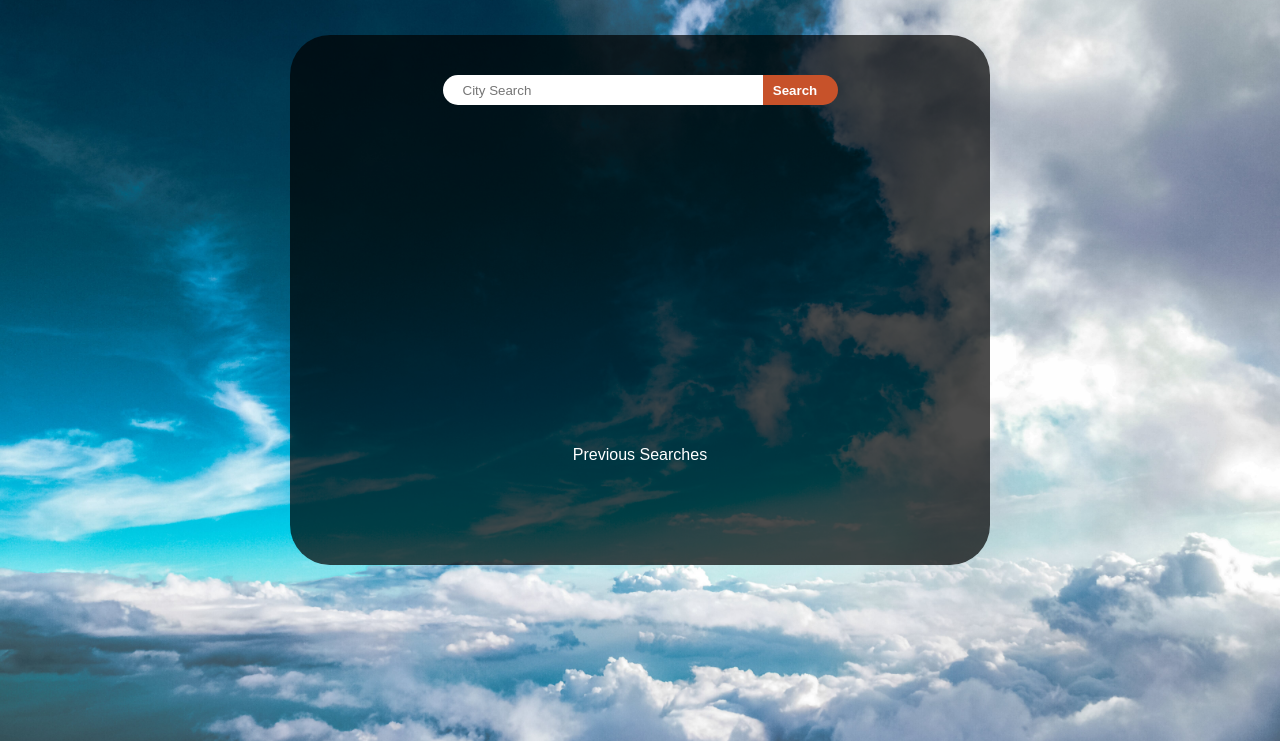
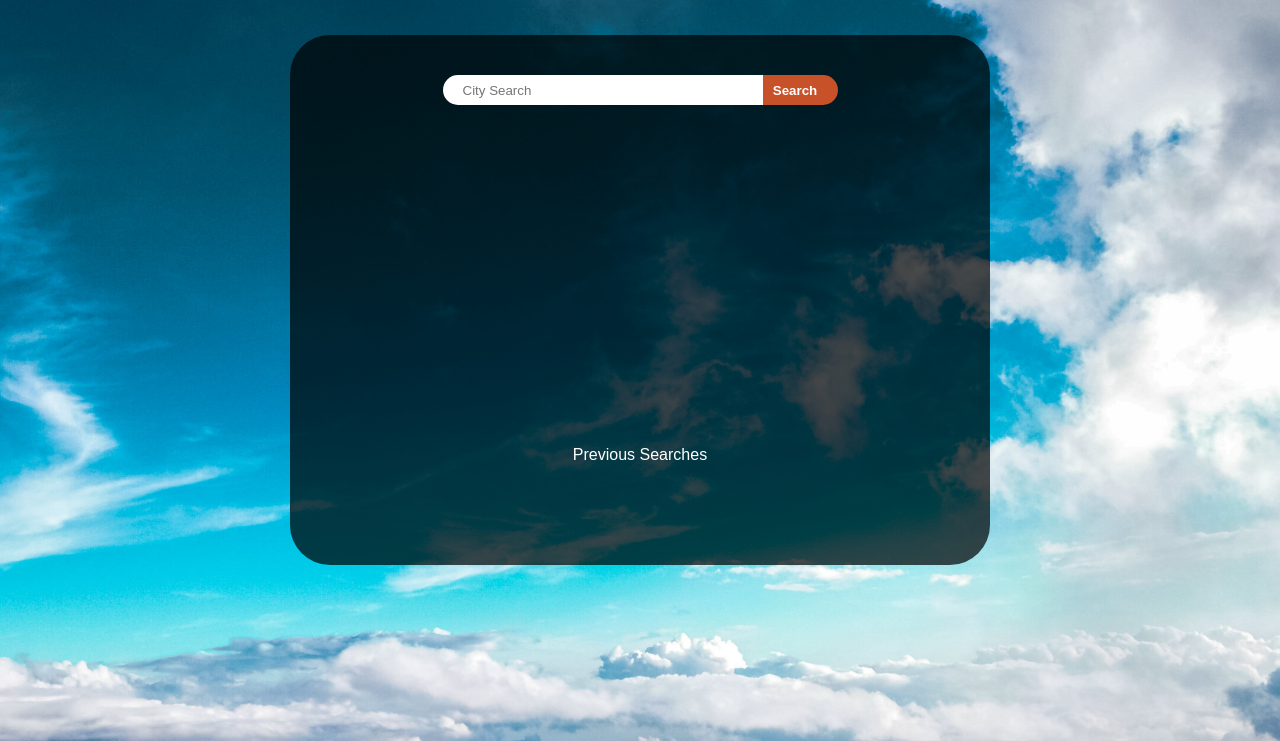
Before and after one commit to Aaron-Heath/weather-dashboard, a plain HTML site: page index.html in a window 1280 px wide. Shown: the part 59-800 px from the top of the page. Drawn offline with nearby package versions, Linux system fonts and the light colour scheme.

Commit message:
Update readme. Reformatted background. Add screenshot

```diff
--- a/assets/css/style.css
+++ b/assets/css/style.css
@@ -29,7 +29,8 @@ body {
     flex-direction: column;
     flex-wrap: wrap;
     background-image: url("../images/pageBackground.jpg"); /* https://www.pexels.com/photo/white-clouds-and-blue-sky-55787/ */
-    background-size: 100%;
+    background-position: center;
+    background-size: 150%;
     background-repeat: no-repeat;
     align-items: start;
 
```
Also changed, not shown: 2 other files.
